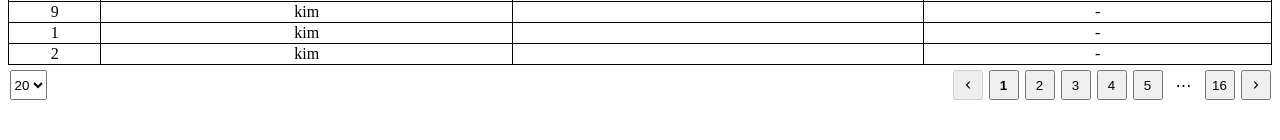
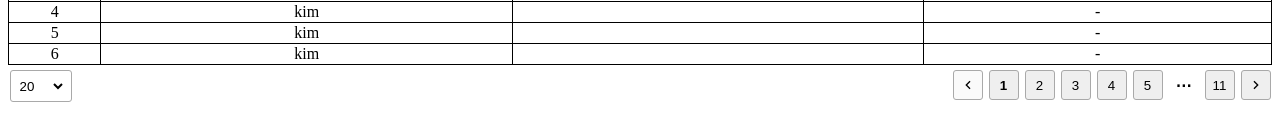
Before and after one commit to novice1993/rex-web-table, a React (Vite) app: page / in a window 1280 px wide. Shown: the part 406-546 px from the top of the page. Built offline with nearby package versions, Linux system fonts and the light colour scheme.

Commit message:
[design] page size select 기본 style 구현

```diff
--- a/src/App.tsx
+++ b/src/App.tsx
@@ -37,8 +37,6 @@ const dummyData: Array<Example> = [
   { No: 5, firstName: "kim", add: "-" },
   { No: 6, firstName: "kim", add: "-" },
   { No: 7, firstName: "kim", add: "-" },
-  { No: 8, firstName: "kim", add: "-" },
-  { No: 9, firstName: "kim", add: "-" },
   { No: 1, firstName: "kim", add: "-" },
   { No: 2, firstName: "kim", add: "-" },
   { No: 3, firstName: "kim", add: "-" },
@@ -46,8 +44,6 @@ const dummyData: Array<Example> = [
   { No: 5, firstName: "kim", add: "-" },
   { No: 6, firstName: "kim", add: "-" },
   { No: 7, firstName: "kim", add: "-" },
-  { No: 8, firstName: "kim", add: "-" },
-  { No: 9, firstName: "kim", add: "-" },
   { No: 1, firstName: "kim", add: "-" },
   { No: 2, firstName: "kim", add: "-" },
   { No: 3, firstName: "kim", add: "-" },
@@ -55,12 +51,6 @@ const dummyData: Array<Example> = [
   { No: 5, firstName: "kim", add: "-" },
   { No: 6, firstName: "kim", add: "-" },
   { No: 7, firstName: "kim", add: "-" },
-  { No: 8, firstName: "kim", add: "-" },
-  { No: 9, firstName: "kim", add: "-" },
-  { No: 6, firstName: "kim", add: "-" },
-  { No: 7, firstName: "kim", add: "-" },
-  { No: 8, firstName: "kim", add: "-" },
-  { No: 9, firstName: "kim", add: "-" },
   { No: 1, firstName: "kim", add: "-" },
   { No: 2, firstName: "kim", add: "-" },
   { No: 3, firstName: "kim", add: "-" },
@@ -68,12 +58,6 @@ const dummyData: Array<Example> = [
   { No: 5, firstName: "kim", add: "-" },
   { No: 6, firstName: "kim", add: "-" },
   { No: 7, firstName: "kim", add: "-" },
-  { No: 8, firstName: "kim", add: "-" },
-  { No: 9, firstName: "kim", add: "-" },
-  { No: 6, firstName: "kim", add: "-" },
-  { No: 7, firstName: "kim", add: "-" },
-  { No: 8, firstName: "kim", add: "-" },
-  { No: 9, firstName: "kim", add: "-" },
   { No: 1, firstName: "kim", add: "-" },
   { No: 2, firstName: "kim", add: "-" },
   { No: 3, firstName: "kim", add: "-" },
@@ -81,12 +65,6 @@ const dummyData: Array<Example> = [
   { No: 5, firstName: "kim", add: "-" },
   { No: 6, firstName: "kim", add: "-" },
   { No: 7, firstName: "kim", add: "-" },
-  { No: 8, firstName: "kim", add: "-" },
-  { No: 9, firstName: "kim", add: "-" },
-  { No: 6, firstName: "kim", add: "-" },
-  { No: 7, firstName: "kim", add: "-" },
-  { No: 8, firstName: "kim", add: "-" },
-  { No: 9, firstName: "kim", add: "-" },
   { No: 1, firstName: "kim", add: "-" },
   { No: 2, firstName: "kim", add: "-" },
   { No: 3, firstName: "kim", add: "-" },
@@ -94,12 +72,6 @@ const dummyData: Array<Example> = [
   { No: 5, firstName: "kim", add: "-" },
   { No: 6, firstName: "kim", add: "-" },
   { No: 7, firstName: "kim", add: "-" },
-  { No: 8, firstName: "kim", add: "-" },
-  { No: 9, firstName: "kim", add: "-" },
-  { No: 6, firstName: "kim", add: "-" },
-  { No: 7, firstName: "kim", add: "-" },
-  { No: 8, firstName: "kim", add: "-" },
-  { No: 9, firstName: "kim", add: "-" },
   { No: 1, firstName: "kim", add: "-" },
   { No: 2, firstName: "kim", add: "-" },
   { No: 3, firstName: "kim", add: "-" },
@@ -107,12 +79,6 @@ const dummyData: Array<Example> = [
   { No: 5, firstName: "kim", add: "-" },
   { No: 6, firstName: "kim", add: "-" },
   { No: 7, firstName: "kim", add: "-" },
-  { No: 8, firstName: "kim", add: "-" },
-  { No: 9, firstName: "kim", add: "-" },
-  { No: 6, firstName: "kim", add: "-" },
-  { No: 7, firstName: "kim", add: "-" },
-  { No: 8, firstName: "kim", add: "-" },
-  { No: 9, firstName: "kim", add: "-" },
   { No: 1, firstName: "kim", add: "-" },
   { No: 2, firstName: "kim", add: "-" },
   { No: 3, firstName: "kim", add: "-" },
@@ -120,12 +86,6 @@ const dummyData: Array<Example> = [
   { No: 5, firstName: "kim", add: "-" },
   { No: 6, firstName: "kim", add: "-" },
   { No: 7, firstName: "kim", add: "-" },
-  { No: 8, firstName: "kim", add: "-" },
-  { No: 9, firstName: "kim", add: "-" },
-  { No: 6, firstName: "kim", add: "-" },
-  { No: 7, firstName: "kim", add: "-" },
-  { No: 8, firstName: "kim", add: "-" },
-  { No: 9, firstName: "kim", add: "-" },
   { No: 1, firstName: "kim", add: "-" },
   { No: 2, firstName: "kim", add: "-" },
   { No: 3, firstName: "kim", add: "-" },
@@ -133,12 +93,6 @@ const dummyData: Array<Example> = [
   { No: 5, firstName: "kim", add: "-" },
   { No: 6, firstName: "kim", add: "-" },
   { No: 7, firstName: "kim", add: "-" },
-  { No: 8, firstName: "kim", add: "-" },
-  { No: 9, firstName: "kim", add: "-" },
-  { No: 6, firstName: "kim", add: "-" },
-  { No: 7, firstName: "kim", add: "-" },
-  { No: 8, firstName: "kim", add: "-" },
-  { No: 9, firstName: "kim", add: "-" },
   { No: 1, firstName: "kim", add: "-" },
   { No: 2, firstName: "kim", add: "-" },
   { No: 3, firstName: "kim", add: "-" },
@@ -146,12 +100,6 @@ const dummyData: Array<Example> = [
   { No: 5, firstName: "kim", add: "-" },
   { No: 6, firstName: "kim", add: "-" },
   { No: 7, firstName: "kim", add: "-" },
-  { No: 8, firstName: "kim", add: "-" },
-  { No: 9, firstName: "kim", add: "-" },
-  { No: 6, firstName: "kim", add: "-" },
-  { No: 7, firstName: "kim", add: "-" },
-  { No: 8, firstName: "kim", add: "-" },
-  { No: 9, firstName: "kim", add: "-" },
   { No: 1, firstName: "kim", add: "-" },
   { No: 2, firstName: "kim", add: "-" },
   { No: 3, firstName: "kim", add: "-" },
@@ -159,12 +107,6 @@ const dummyData: Array<Example> = [
   { No: 5, firstName: "kim", add: "-" },
   { No: 6, firstName: "kim", add: "-" },
   { No: 7, firstName: "kim", add: "-" },
-  { No: 8, firstName: "kim", add: "-" },
-  { No: 9, firstName: "kim", add: "-" },
-  { No: 6, firstName: "kim", add: "-" },
-  { No: 7, firstName: "kim", add: "-" },
-  { No: 8, firstName: "kim", add: "-" },
-  { No: 9, firstName: "kim", add: "-" },
   { No: 1, firstName: "kim", add: "-" },
   { No: 2, firstName: "kim", add: "-" },
   { No: 3, firstName: "kim", add: "-" },
@@ -172,10 +114,6 @@ const dummyData: Array<Example> = [
   { No: 5, firstName: "kim", add: "-" },
   { No: 6, firstName: "kim", add: "-" },
   { No: 7, firstName: "kim", add: "-" },
-  { No: 8, firstName: "kim", add: "-" },
-  { No: 9, firstName: "kim", add: "-" },
-  { No: 8, firstName: "kim", add: "-" },
-  { No: 9, firstName: "kim", add: "-" },
   { No: 1, firstName: "kim", add: "-" },
   { No: 2, firstName: "kim", add: "-" },
   { No: 3, firstName: "kim", add: "-" },
@@ -183,10 +121,6 @@ const dummyData: Array<Example> = [
   { No: 5, firstName: "kim", add: "-" },
   { No: 6, firstName: "kim", add: "-" },
   { No: 7, firstName: "kim", add: "-" },
-  { No: 8, firstName: "kim", add: "-" },
-  { No: 9, firstName: "kim", add: "-" },
-  { No: 8, firstName: "kim", add: "-" },
-  { No: 9, firstName: "kim", add: "-" },
   { No: 1, firstName: "kim", add: "-" },
   { No: 2, firstName: "kim", add: "-" },
   { No: 3, firstName: "kim", add: "-" },
@@ -194,10 +128,6 @@ const dummyData: Array<Example> = [
   { No: 5, firstName: "kim", add: "-" },
   { No: 6, firstName: "kim", add: "-" },
   { No: 7, firstName: "kim", add: "-" },
-  { No: 8, firstName: "kim", add: "-" },
-  { No: 9, firstName: "kim", add: "-" },
-  { No: 8, firstName: "kim", add: "-" },
-  { No: 9, firstName: "kim", add: "-" },
   { No: 1, firstName: "kim", add: "-" },
   { No: 2, firstName: "kim", add: "-" },
   { No: 3, firstName: "kim", add: "-" },
@@ -205,10 +135,6 @@ const dummyData: Array<Example> = [
   { No: 5, firstName: "kim", add: "-" },
   { No: 6, firstName: "kim", add: "-" },
   { No: 7, firstName: "kim", add: "-" },
-  { No: 8, firstName: "kim", add: "-" },
-  { No: 9, firstName: "kim", add: "-" },
-  { No: 8, firstName: "kim", add: "-" },
-  { No: 9, firstName: "kim", add: "-" },
   { No: 1, firstName: "kim", add: "-" },
   { No: 2, firstName: "kim", add: "-" },
   { No: 3, firstName: "kim", add: "-" },
@@ -216,10 +142,6 @@ const dummyData: Array<Example> = [
   { No: 5, firstName: "kim", add: "-" },
   { No: 6, firstName: "kim", add: "-" },
   { No: 7, firstName: "kim", add: "-" },
-  { No: 8, firstName: "kim", add: "-" },
-  { No: 9, firstName: "kim", add: "-" },
-  { No: 8, firstName: "kim", add: "-" },
-  { No: 9, firstName: "kim", add: "-" },
   { No: 1, firstName: "kim", add: "-" },
   { No: 2, firstName: "kim", add: "-" },
   { No: 3, firstName: "kim", add: "-" },
@@ -227,10 +149,6 @@ const dummyData: Array<Example> = [
   { No: 5, firstName: "kim", add: "-" },
   { No: 6, firstName: "kim", add: "-" },
   { No: 7, firstName: "kim", add: "-" },
-  { No: 8, firstName: "kim", add: "-" },
-  { No: 9, firstName: "kim", add: "-" },
-  { No: 8, firstName: "kim", add: "-" },
-  { No: 9, firstName: "kim", add: "-" },
   { No: 1, firstName: "kim", add: "-" },
   { No: 2, firstName: "kim", add: "-" },
   { No: 3, firstName: "kim", add: "-" },
@@ -238,10 +156,6 @@ const dummyData: Array<Example> = [
   { No: 5, firstName: "kim", add: "-" },
   { No: 6, firstName: "kim", add: "-" },
   { No: 7, firstName: "kim", add: "-" },
-  { No: 8, firstName: "kim", add: "-" },
-  { No: 9, firstName: "kim", add: "-" },
-  { No: 8, firstName: "kim", add: "-" },
-  { No: 9, firstName: "kim", add: "-" },
   { No: 1, firstName: "kim", add: "-" },
   { No: 2, firstName: "kim", add: "-" },
   { No: 3, firstName: "kim", add: "-" },
@@ -249,10 +163,6 @@ const dummyData: Array<Example> = [
   { No: 5, firstName: "kim", add: "-" },
   { No: 6, firstName: "kim", add: "-" },
   { No: 7, firstName: "kim", add: "-" },
-  { No: 8, firstName: "kim", add: "-" },
-  { No: 9, firstName: "kim", add: "-" },
-  { No: 8, firstName: "kim", add: "-" },
-  { No: 9, firstName: "kim", add: "-" },
   { No: 1, firstName: "kim", add: "-" },
   { No: 2, firstName: "kim", add: "-" },
   { No: 3, firstName: "kim", add: "-" },
@@ -260,10 +170,6 @@ const dummyData: Array<Example> = [
   { No: 5, firstName: "kim", add: "-" },
   { No: 6, firstName: "kim", add: "-" },
   { No: 7, firstName: "kim", add: "-" },
-  { No: 8, firstName: "kim", add: "-" },
-  { No: 9, firstName: "kim", add: "-" },
-  { No: 8, firstName: "kim", add: "-" },
-  { No: 9, firstName: "kim", add: "-" },
   { No: 1, firstName: "kim", add: "-" },
   { No: 2, firstName: "kim", add: "-" },
   { No: 3, firstName: "kim", add: "-" },
@@ -271,10 +177,6 @@ const dummyData: Array<Example> = [
   { No: 5, firstName: "kim", add: "-" },
   { No: 6, firstName: "kim", add: "-" },
   { No: 7, firstName: "kim", add: "-" },
-  { No: 8, firstName: "kim", add: "-" },
-  { No: 9, firstName: "kim", add: "-" },
-  { No: 8, firstName: "kim", add: "-" },
-  { No: 9, firstName: "kim", add: "-" },
   { No: 1, firstName: "kim", add: "-" },
   { No: 2, firstName: "kim", add: "-" },
   { No: 3, firstName: "kim", add: "-" },
@@ -282,10 +184,6 @@ const dummyData: Array<Example> = [
   { No: 5, firstName: "kim", add: "-" },
   { No: 6, firstName: "kim", add: "-" },
   { No: 7, firstName: "kim", add: "-" },
-  { No: 8, firstName: "kim", add: "-" },
-  { No: 9, firstName: "kim", add: "-" },
-  { No: 8, firstName: "kim", add: "-" },
-  { No: 9, firstName: "kim", add: "-" },
   { No: 1, firstName: "kim", add: "-" },
   { No: 2, firstName: "kim", add: "-" },
   { No: 3, firstName: "kim", add: "-" },
@@ -293,10 +191,6 @@ const dummyData: Array<Example> = [
   { No: 5, firstName: "kim", add: "-" },
   { No: 6, firstName: "kim", add: "-" },
   { No: 7, firstName: "kim", add: "-" },
-  { No: 8, firstName: "kim", add: "-" },
-  { No: 9, firstName: "kim", add: "-" },
-  { No: 8, firstName: "kim", add: "-" },
-  { No: 9, firstName: "kim", add: "-" },
   { No: 1, firstName: "kim", add: "-" },
   { No: 2, firstName: "kim", add: "-" },
   { No: 3, firstName: "kim", add: "-" },
@@ -304,10 +198,6 @@ const dummyData: Array<Example> = [
   { No: 5, firstName: "kim", add: "-" },
   { No: 6, firstName: "kim", add: "-" },
   { No: 7, firstName: "kim", add: "-" },
-  { No: 8, firstName: "kim", add: "-" },
-  { No: 9, firstName: "kim", add: "-" },
-  { No: 8, firstName: "kim", add: "-" },
-  { No: 9, firstName: "kim", add: "-" },
   { No: 1, firstName: "kim", add: "-" },
   { No: 2, firstName: "kim", add: "-" },
   { No: 3, firstName: "kim", add: "-" },
@@ -315,10 +205,6 @@ const dummyData: Array<Example> = [
   { No: 5, firstName: "kim", add: "-" },
   { No: 6, firstName: "kim", add: "-" },
   { No: 7, firstName: "kim", add: "-" },
-  { No: 8, firstName: "kim", add: "-" },
-  { No: 9, firstName: "kim", add: "-" },
-  { No: 8, firstName: "kim", add: "-" },
-  { No: 9, firstName: "kim", add: "-" },
   { No: 1, firstName: "kim", add: "-" },
   { No: 2, firstName: "kim", add: "-" },
   { No: 3, firstName: "kim", add: "-" },
@@ -326,10 +212,6 @@ const dummyData: Array<Example> = [
   { No: 5, firstName: "kim", add: "-" },
   { No: 6, firstName: "kim", add: "-" },
   { No: 7, firstName: "kim", add: "-" },
-  { No: 8, firstName: "kim", add: "-" },
-  { No: 9, firstName: "kim", add: "-" },
-  { No: 8, firstName: "kim", add: "-" },
-  { No: 9, firstName: "kim", add: "-" },
   { No: 1, firstName: "kim", add: "-" },
   { No: 2, firstName: "kim", add: "-" },
   { No: 3, firstName: "kim", add: "-" },
@@ -337,8 +219,27 @@ const dummyData: Array<Example> = [
   { No: 5, firstName: "kim", add: "-" },
   { No: 6, firstName: "kim", add: "-" },
   { No: 7, firstName: "kim", add: "-" },
-  { No: 8, firstName: "kim", add: "-" },
-  { No: 9, firstName: "kim", add: "-" },
+  { No: 1, firstName: "kim", add: "-" },
+  { No: 2, firstName: "kim", add: "-" },
+  { No: 3, firstName: "kim", add: "-" },
+  { No: 4, firstName: "kim", add: "-" },
+  { No: 5, firstName: "kim", add: "-" },
+  { No: 6, firstName: "kim", add: "-" },
+  { No: 7, firstName: "kim", add: "-" },
+  { No: 1, firstName: "kim", add: "-" },
+  { No: 2, firstName: "kim", add: "-" },
+  { No: 3, firstName: "kim", add: "-" },
+  { No: 4, firstName: "kim", add: "-" },
+  { No: 5, firstName: "kim", add: "-" },
+  { No: 6, firstName: "kim", add: "-" },
+  { No: 7, firstName: "kim", add: "-" },
+  { No: 1, firstName: "kim", add: "-" },
+  { No: 2, firstName: "kim", add: "-" },
+  { No: 3, firstName: "kim", add: "-" },
+  { No: 4, firstName: "kim", add: "-" },
+  { No: 5, firstName: "kim", add: "-" },
+  { No: 6, firstName: "kim", add: "-" },
+  { No: 7, firstName: "kim", add: "-" },
 ];
 
 const columns: ColumnDef<Example>[] = [
@@ -478,23 +379,13 @@ function App() {
         />
       </TableProvider>
 
-      {/* <div
+      <div
         style={{
           width: "100%",
           display: "flex",
           justifyContent: "space-between",
         }}
-      >
-        <TablePageSizeSelect
-          pagination={pagination}
-          setPagination={setPagination}
-        />
-        <TablePagination
-          pagination={pagination}
-          setPagination={setPagination}
-          totalPageNum={totalPageNum}
-        />
-      </div> */}
+      ></div>
     </>
   );
 }
--- a/src/components/TableFooter/TablePageNumbers.tsx
+++ b/src/components/TableFooter/TablePageNumbers.tsx
@@ -16,6 +16,8 @@ const contentsStyle: CSSProperties = {
   display: "flex",
   justifyContent: "center",
   alignItems: "center",
+  borderRadius: "3px",
+  border: "1px solid darkgray",
 };
 
 export const TablePageNumbers = (props: TablePageNumberProps) => {
@@ -30,7 +32,14 @@ export const TablePageNumbers = (props: TablePageNumberProps) => {
         /** When it is an ellipsis (⋯) */
         if (content === "dots") {
           return (
-            <div key={idx} style={{ ...contentsStyle }}>
+            <div
+              key={idx}
+              style={{
+                ...contentsStyle,
+                border: "none",
+                fontWeight: "bolder",
+              }}
+            >
               {dots}
             </div>
           );
--- a/src/components/TableFooter/TablePageSizeSelect.tsx
+++ b/src/components/TableFooter/TablePageSizeSelect.tsx
@@ -1,6 +1,33 @@
-import { Dispatch, SetStateAction, ChangeEvent, useLayoutEffect } from "react";
+import {
+  Dispatch,
+  SetStateAction,
+  ChangeEvent,
+  useLayoutEffect,
+  CSSProperties,
+} from "react";
 import { PaginationState } from "@tanstack/react-table";
 import { getMedianIndexOfArray, changePageSize } from "../../util/footer.util";
+
+const containerStyle: CSSProperties = {
+  width: "50px",
+  height: "30px",
+
+  display: "flex",
+  alignItems: "center",
+
+  padding: "0 5px",
+  border: "1px solid darkgray",
+  borderRadius: "3px",
+};
+
+const selectStyle: CSSProperties = {
+  width: "100%",
+  height: "100%",
+  backgroundColor: "transparent",
+
+  border: "none",
+  outline: "none",
+};
 
 export interface TablePageSizeSelectProps {
   pageSizeList?: Array<number>;
@@ -27,12 +54,18 @@ export const TablePageSizeSelect = (props: TablePageSizeSelectProps) => {
   }, []);
 
   return (
-    <select value={String(pagination.pageSize)} onChange={handleChangeOption}>
+    <div style={{ ...containerStyle }}>
+      <select
+        style={{ ...selectStyle }}
+        value={String(pagination.pageSize)}
+        onChange={handleChangeOption}
+      >
         {sizeList.map((size) => (
           <option key={size} value={size}>
             {size}
           </option>
         ))}
       </select>
+    </div>
   );
 };
--- a/src/components/TableFooter/TablePagination.tsx
+++ b/src/components/TableFooter/TablePagination.tsx
@@ -16,6 +16,8 @@ const arrowButtonStyle: CSSProperties = {
   display: "flex",
   justifyContent: "center",
   alignItems: "center",
+  borderRadius: "3px",
+  border: "1px solid darkgray",
 };
 
 export const TablePagination = (props: TablePaginationProps) => {
--- a/src/util/footer.util.ts
+++ b/src/util/footer.util.ts
@@ -8,7 +8,7 @@ export const getMedianIndexOfArray = (arr: number[]) => {
 };
 
 export const changePageSize = (
-  pageSize: string | null,
+  pageSize: string | undefined,
   setPagination: SetPaginationType
 ) => {
   setPagination((prevState: PaginationState) => {
```
Lines whose indentation alone changed are shown as unchanged.
